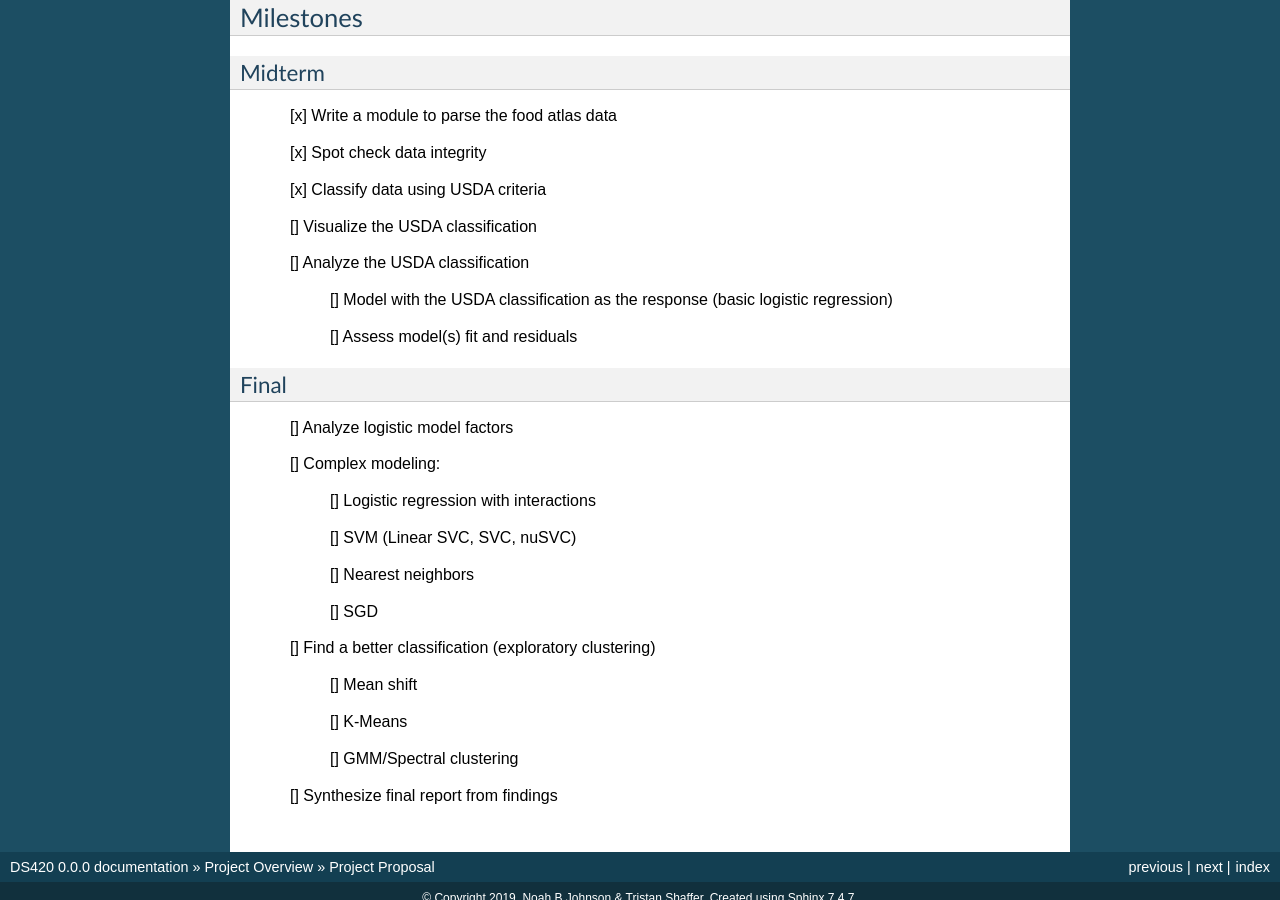
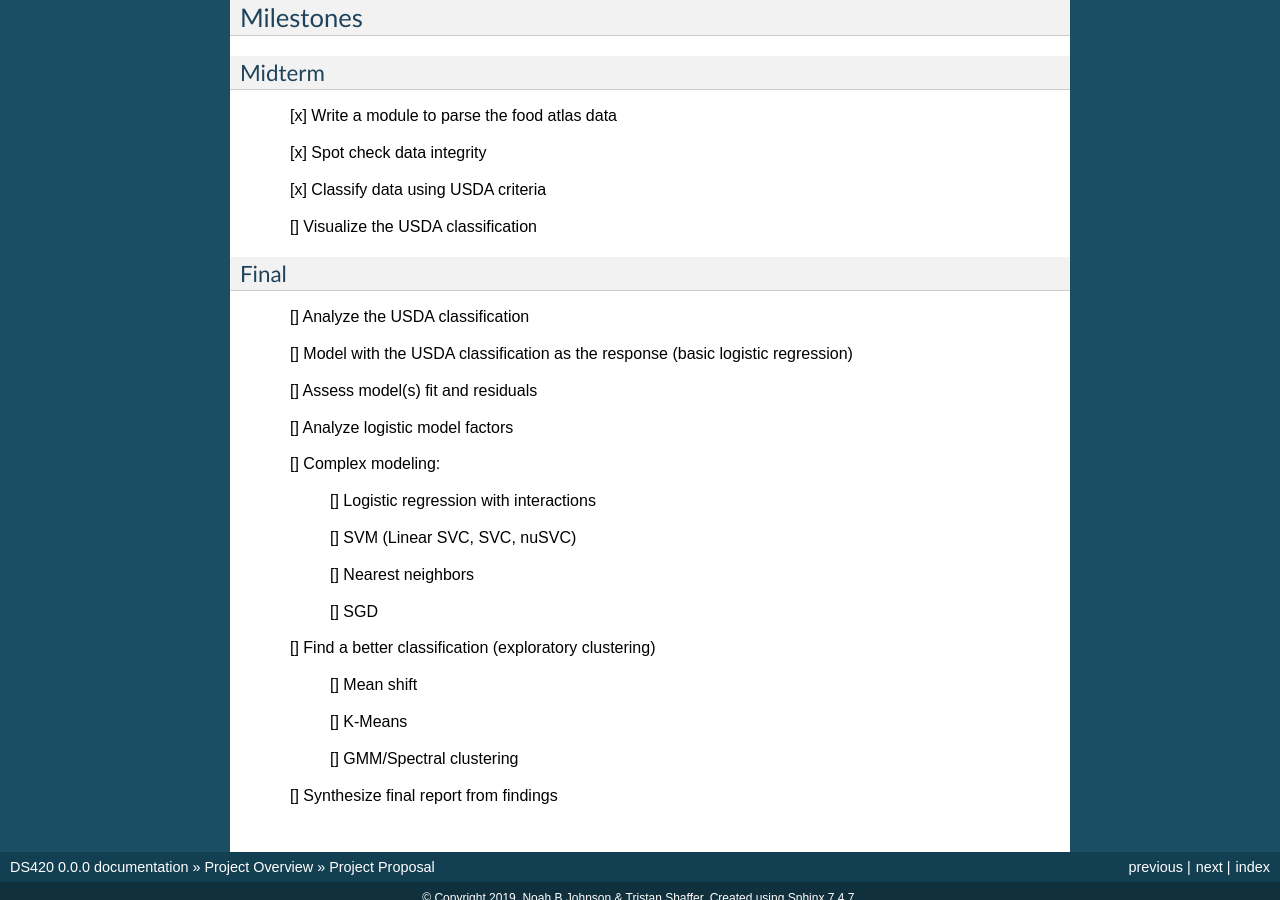
Before and after one commit to noahbjohnson/DS420, a Sphinx documentation site: the page built from docs/outline.rst, in a window 1280 px wide and 900 px high, scrolled down 1205 px. Built offline with Sphinx 7.4.7, drawn with Linux system fonts in a browser that asks for light colours.

```diff
--- a/docs/outline.rst
+++ b/docs/outline.rst
@@ -94,14 +94,15 @@ Midterm
 
     [] Visualize the USDA classification
 
-    [] Analyze the USDA classification
-
-      [] Model with the USDA classification as the response (basic logistic regression)
-
-      [] Assess model(s) fit and residuals
 
 Final
 **********
+
+    [] Analyze the USDA classification
+
+    [] Model with the USDA classification as the response (basic logistic regression)
+
+    [] Assess model(s) fit and residuals
 
     [] Analyze logistic model factors
 
```
